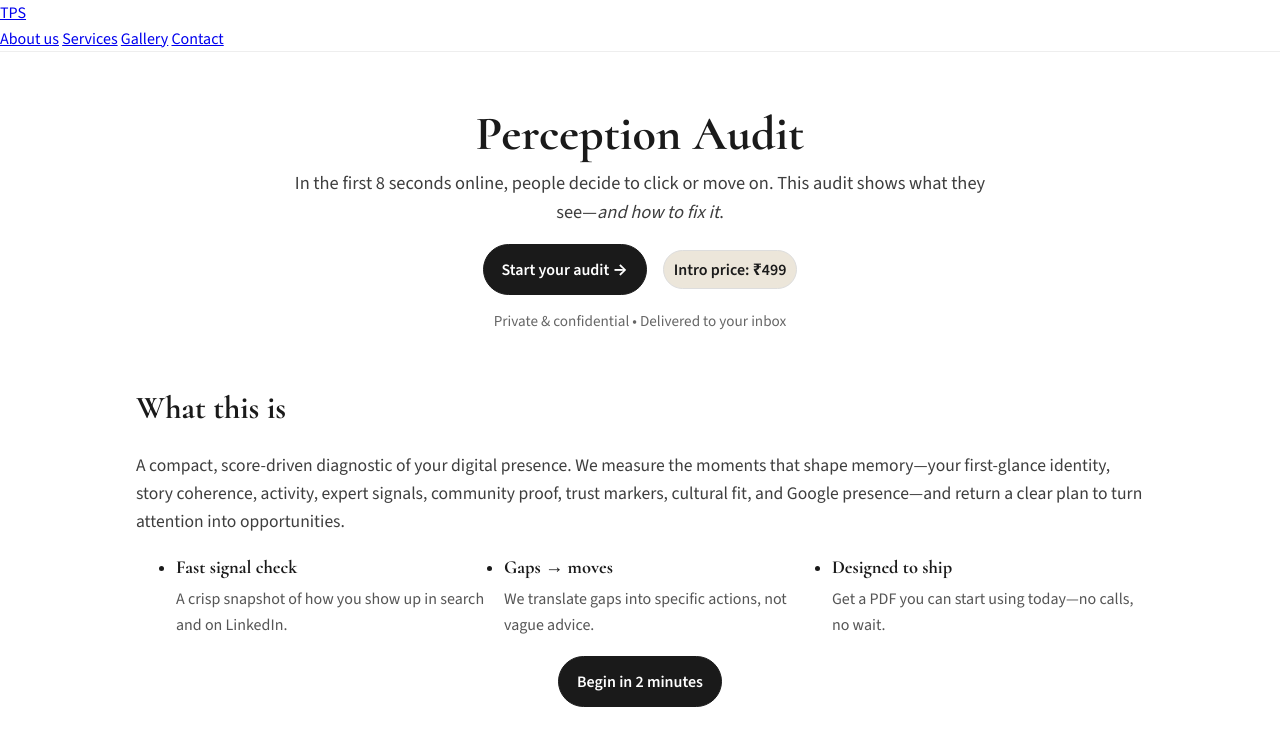
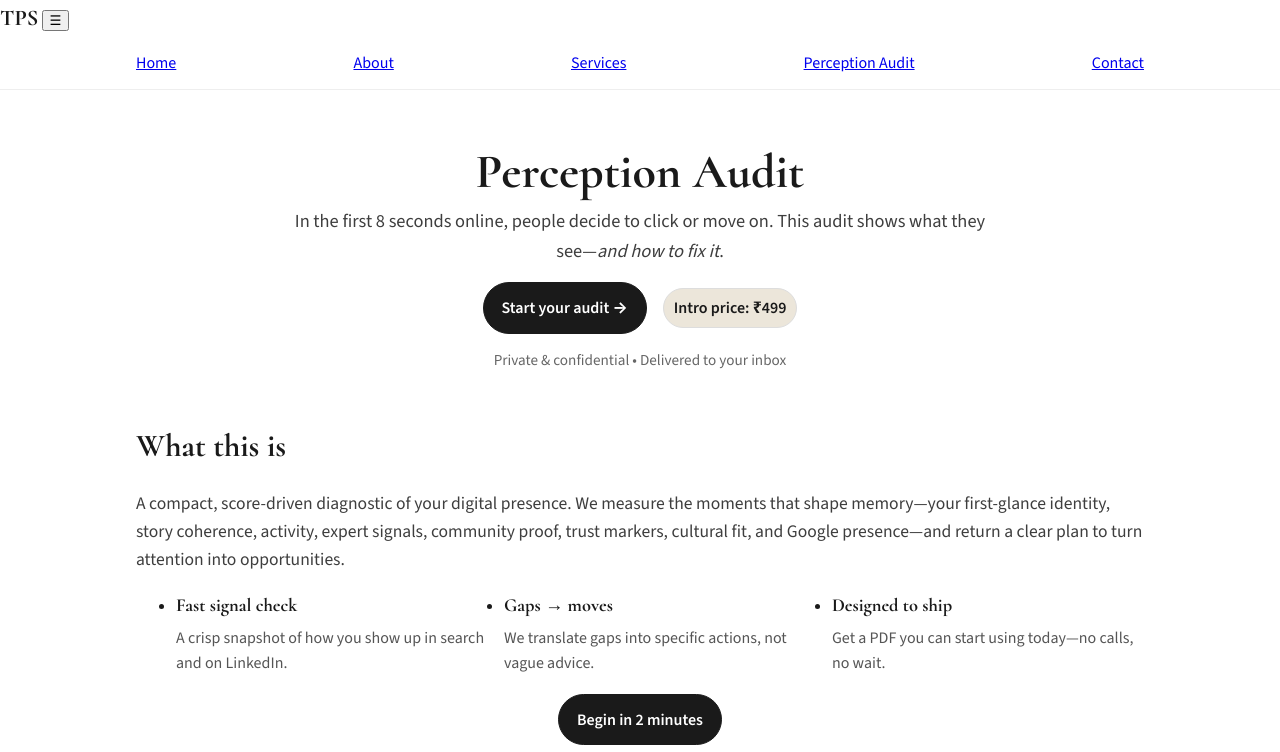
Before and after one commit to diapathania-star/Website-1, a plain HTML site: page audit.html in a window 1280 px wide. Shown: the top 752 px of the page. Drawn offline with nearby package versions, Linux system fonts and the light colour scheme; a script that the page names is missing.

Commit message:
Update audit.html

```diff
--- a/audit.html
+++ b/audit.html
@@ -14,15 +14,21 @@
 </head>
 <body>
   <!-- Header (simple) -->
-  <header class="site-header container" role="banner">
-    <a class="logo" href="normalpage.html" aria-label="Back to gateway">TPS</a>
-    <nav class="primary-nav" aria-label="Primary">
-      <a href="aboutpage.html">About us</a>
-      <a href="#services">Services</a>
-      <a href="#gallery">Gallery</a>
-      <a href="#connect">Contact</a>
+  <header class="site-header">
+  <div class="container">
+    <a class="brand" href="index.html">TPS</a>
+
+    <button class="nav-toggle" aria-label="Toggle menu" aria-expanded="false">☰</button>
+
+    <nav class="nav" data-nav>
+      <a href="normalpage.html">Home</a>
+      <a href="aboutpage.html">About</a>
+      <a href="normalpage.html#services">Services</a>
+      <a href="audit.html">Perception Audit</a>
+      <a href="normalpage.html#contact">Contact</a>
     </nav>
-  </header>
+  </div>
+</header>
 
   <main>
     <!-- HERO -->
```
